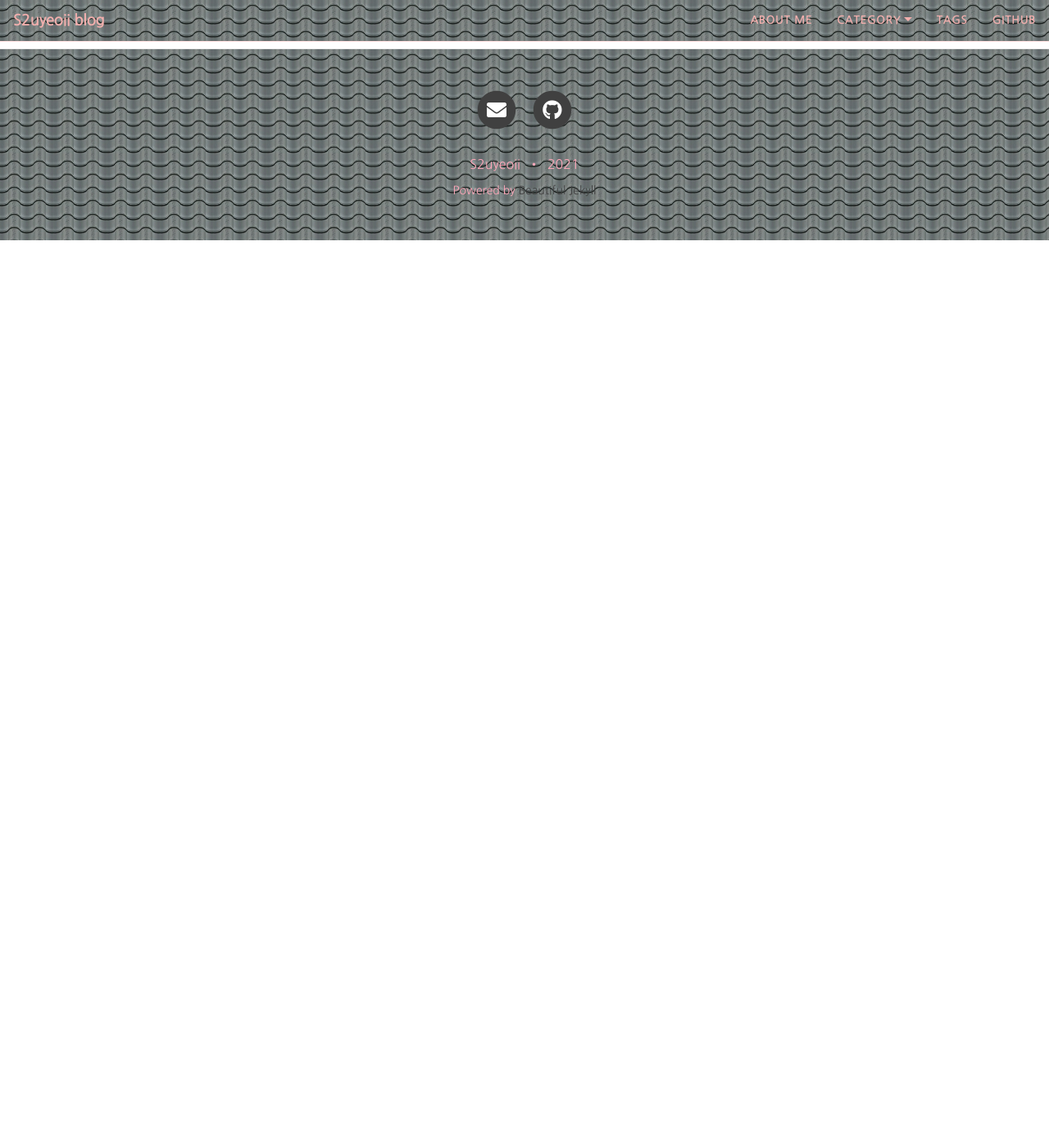
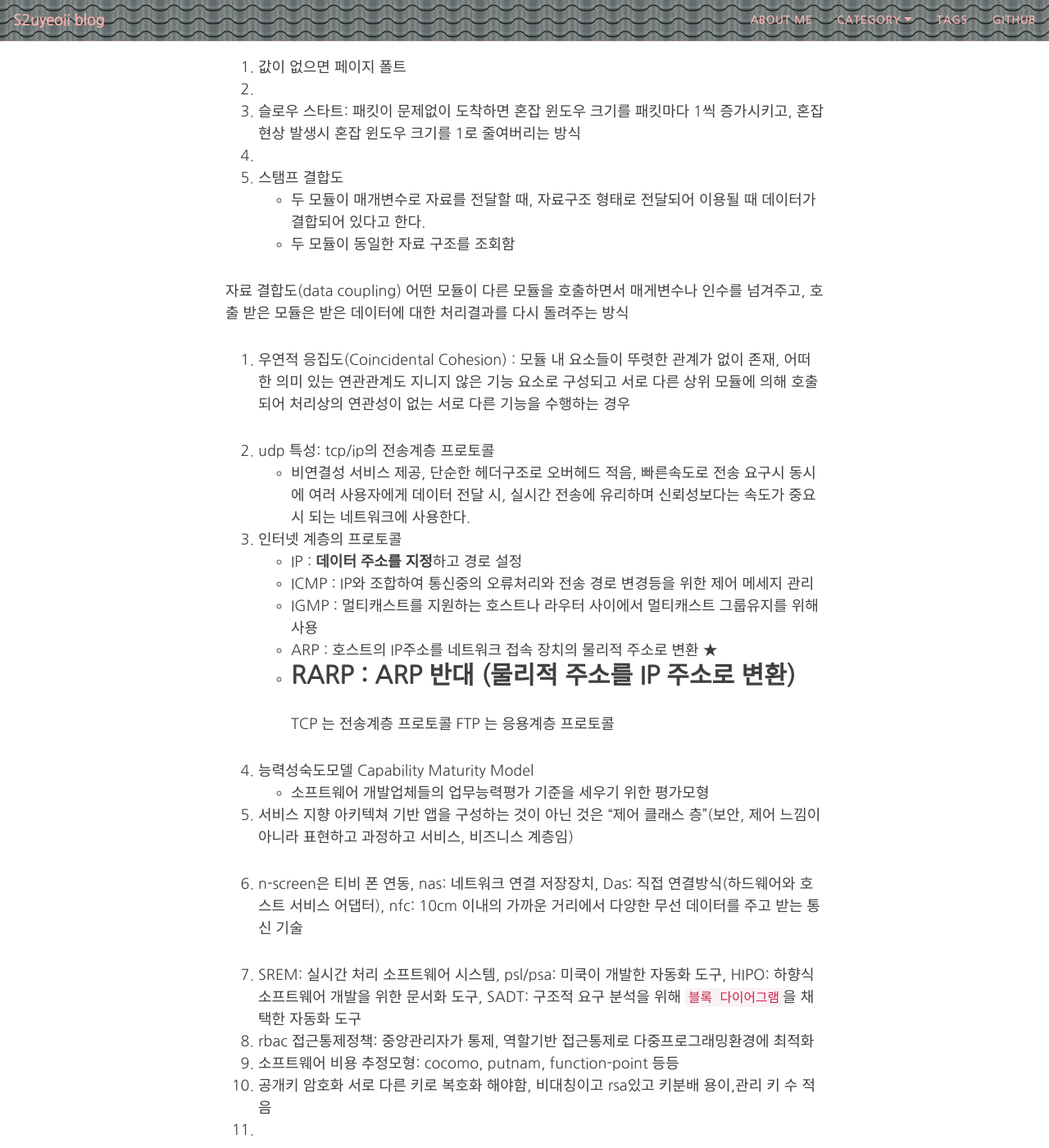
Before and after one commit to yeoneed/yeoneed.github.io, a Jekyll site: the page built from _posts/2021-05-12-정보처리기사 기출.md, in a window 1280 px wide and 1400 px high, scrolled down 2136 px. Shown: the whole window at 82% size. Built offline with Jekyll 4.4.1, drawn with Linux system fonts in a browser that asks for light colours; nearby versions of some CDN libraries; some web fonts are replaced; comment, search, counter and statistics services are not loaded; before the commit the page ends 2429 px from its top, so only the background shows below that; some of the changed text lies outside the part shown.

Commit message:
Update 2021-05-12-정보처리기사 기출.md

```diff
--- a/_posts/2021-05-12-정보처리기사 기출.md
+++ b/_posts/2021-05-12-정보처리기사 기출.md
@@ -62,3 +62,50 @@
 
 표현 계층: 데이터로 작동하는 계층. 주요 기능은 "데이터 변환, 암호화 및 압축", 기본적으로 사용하는
             응용 계층과 상호 작용하여 데이터를 표현 계층으로 보낸다.
+
+69. 재사용(Reuse) 규모(범위)에 따른 분류 __ 20년 4회 기출문제
+
+- 함수와 객체
+
+- 컴포넌트
+
+- 애플리케이션
+
+71. 값이 없으면 페이지 폴트
+72.
+73. 슬로우 스타트: 패킷이 문제없이 도착하면 혼잡 윈도우 크기를 패킷마다 1씩 증가시키고, 혼잡 현상 발생시 혼잡 윈도우 크기를 1로 줄여버리는 방식
+74.
+75. 스탬프 결합도
+- 두 모듈이 매개변수로 자료를 전달할 때, 자료구조 형태로 전달되어 이용될 때 데이터가 결합되어 있다고 한다.
+- 두 모듈이 동일한 자료 구조를 조회함
+
+자료 결합도(data coupling)
+어떤 모듈이 다른 모듈을 호출하면서 매게변수나 인수를 넘겨주고, 호출 받은 모듈은 받은 데이터에 대한 처리결과를 다시 돌려주는 방식
+
+74. 우연적 응집도(Coincidental Cohesion) : 모듈 내 요소들이 뚜렷한 관계가 없이 존재, 어떠한 의미 있는 연관관계도 지니지 않은 기능 요소로 구성되고 서로 다른 상위 모듈에 의해 호출되어 처리상의 연관성이 없는 서로 다른 기능을 수행하는 경우
+
+76. udp 특성: tcp/ip의 전송계층 프로토콜
+- 비연결성 서비스 제공, 단순한 헤더구조로 오버헤드 적음, 빠른속도로 전송 요구시 동시에 여러 사용자에게 데이터 전달 시, 실시간 전송에 유리하며 신뢰성보다는 속도가 중요시 되는 네트워크에 사용한다.
+
+78. 인터넷 계층의 프로토콜
+- IP : <strong>데이터 주소를 지정</strong>하고 경로 설정
+- ICMP : IP와 조합하여 통신중의 오류처리와 전송 경로 변경등을 위한 제어 메세지 관리
+- IGMP : 멀티캐스트를 지원하는 호스트나 라우터 사이에서 멀티캐스트 그룹유지를 위해 사용
+- ARP : 호스트의 IP주소를 네트워크 접속 장치의 물리적 주소로 변환 ★
+- RARP : ARP 반대 (물리적 주소를 IP 주소로 변환)
+---------------------------------------------------------------------
+TCP 는 전송계층 프로토콜
+FTP 는 응용계층 프로토콜
+
+82. 능력성숙도모델 Capability Maturity Model
+- 소프트웨어 개발업체들의 업무능력평가 기준을 세우기 위한 평가모형
+
+84. 서비스 지향 아키텍쳐 기반 앱을 구성하는 것이 아닌 것은 "제어 클래스 층"(보안, 제어 느낌이 아니라 표현하고 과정하고 서비스, 비즈니스 계층임)
+
+85. n-screen은 티비 폰 연동, nas: 네트워크 연결 저장장치, Das: 직접 연결방식(하드웨어와 호스트 서비스 어댑터), nfc: 10cm 이내의 가까운 거리에서 다양한 무선 데이터를 주고 받는 통신 기술
+
+87. SREM: 실시간 처리 소프트웨어 시스템, psl/psa: 미쿡이 개발한 자동화 도구, HIPO: 하향식 소프트웨어 개발을 위한 문서화 도구, SADT: 구조적 요구 분석을 위해 <code>블록 다이어그램</code>을 채택한 자동화 도구
+89. rbac 접근통제정책: 중앙관리자가 통제, 역할기반 접근통제로 다중프로그래밍환경에 최적화
+91. 소프트웨어 비용 추정모형: cocomo, putnam, function-point 등등
+92. 공개키 암호화 서로 다른 키로 복호화 해야함, 비대칭이고 rsa있고 키분배 용이,관리 키 수 적음
+93.
```
